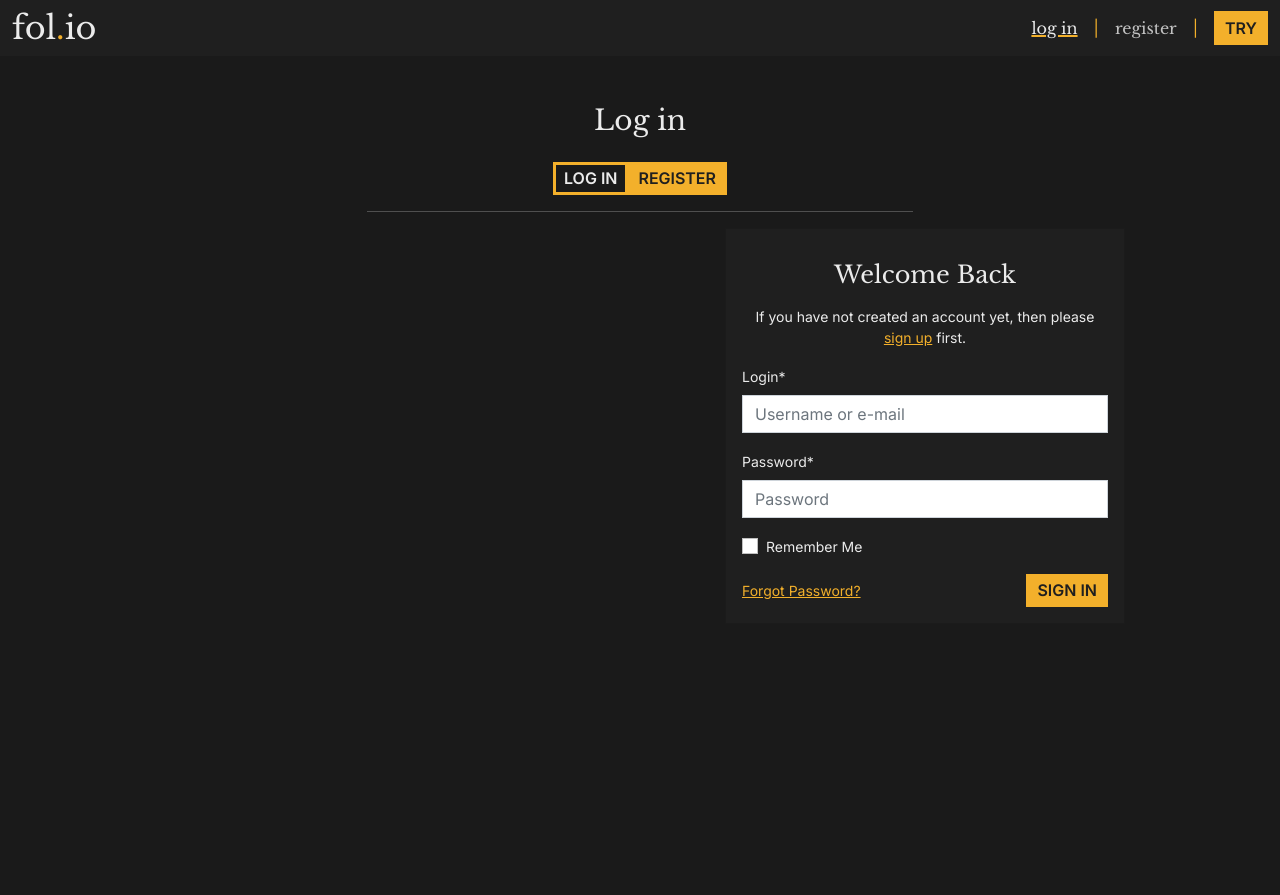
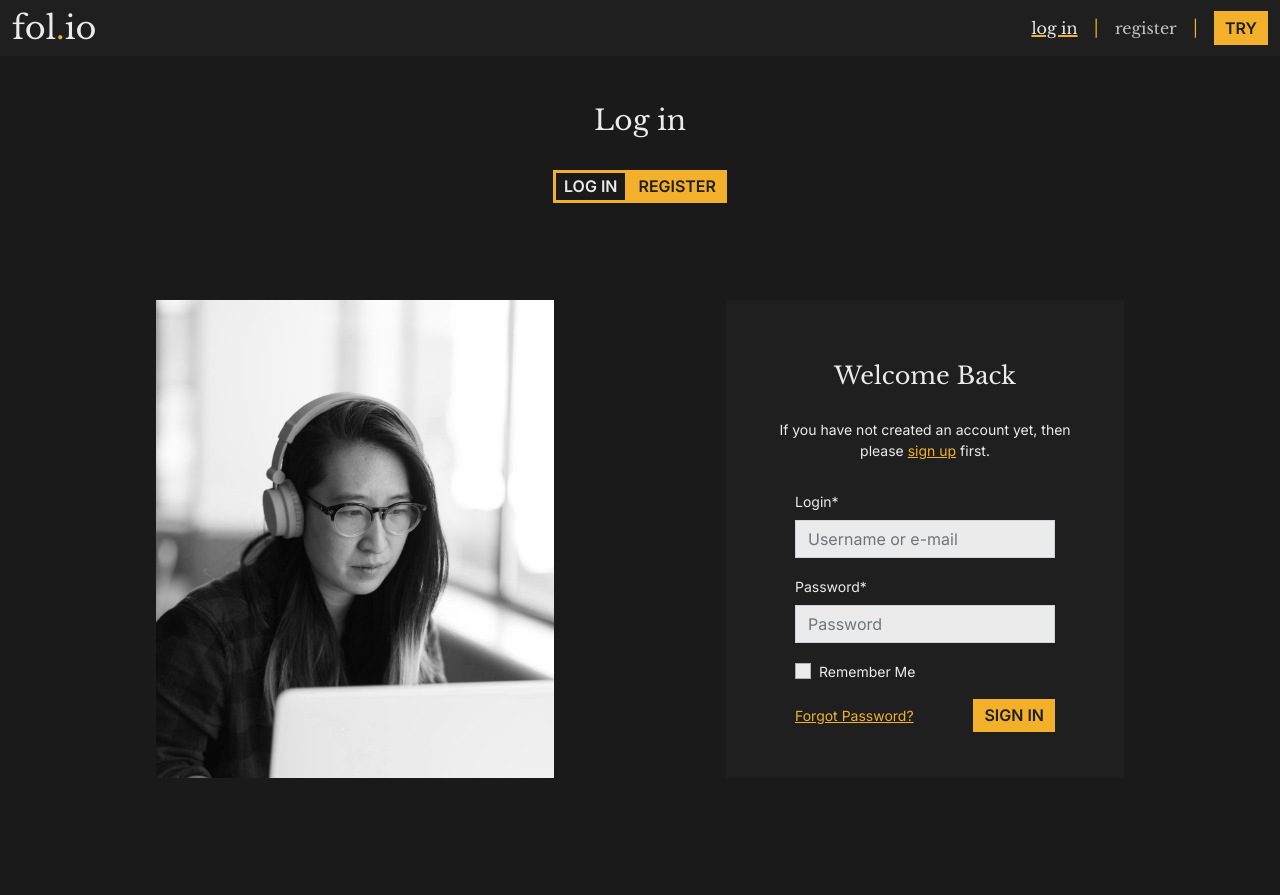
Before and after one commit to Code-Institute-Submissions/KieranSweeden-fol.io, a Django app: page /accounts/login/ in a window 1280 px wide. Shown: the top 895 px of the page. Run offline with Django 4.2, Linux system fonts and the light colour scheme; some libraries are stand-ins or nearby versions.

Commit message:
Finish styling for log in page

```diff
--- a/static/css/base.css
+++ b/static/css/base.css
@@ -166,6 +166,7 @@ a.btn-tertiary:hover {
     border-radius: 0;
     background-color: var(--folio-black-color);
     max-width: 25rem;
+    height: 30rem;
 }
 
 /* Form Styling */
@@ -173,9 +174,31 @@ a.btn-tertiary:hover {
 input.form-control,
 .form-check-input[type=checkbox] {
     border-radius: 0;
+    background-color: var(--folio-white-color);
+}
+
+input.form-control:focus,
+input.form-control:focus-visible {
+    border-color: var(--folio-feature-color);
+    box-shadow: var(--folio-feature-color);
+    background-color: var(--folio-white-color);
 }
 
 .form-check-label,
 .form-label {
     font-size: 14px;
 }
+
+.form-check-input {
+    /* background-color: var(--folio-white-color); */
+}
+
+.form-check-input:focus {
+    box-shadow: var(--folio-feature-color);
+    border-color: var(--folio-feature-color);
+}
+
+.form-check-input:checked {
+    background-color: var(--folio-feature-color);
+    border-color: var(--folio-feature-color);
+}
--- a/templates/base.html
+++ b/templates/base.html
@@ -55,32 +55,39 @@
   <div id="navbar-buffer"></div>
 
   <header class="container">
-    <div class="row">
+    <div class="row py-5">
       <div class="col-12 text-center">
-        <h2 class="h3 mt-5">
+        <h2 class="h3 mb-3">
           {% block header_title %}{% endblock %}
         </h1>
       </div>
       {% include 'includes/external-header-nav.html' %}
-      <div class="col-6 offset-3">
-          <hr>
-      </div>
     </div>
   </header>
 
-  <main class="container">
+  <main class="container mt-5">
     <div class="row">
-      <div class="col-6">
-
+      <div class="d-none d-xl-flex col-6 justify-content-center align-items-center">
+        <div id="scene" class="card overflow-hidden">
+            <img data-depth="0.1" src="{% static 'images/developer-table-laptop.jpg' %}" alt="" class="w-100">
+        </div>
       </div>
-      <div class="col-6 d-flex justify-content-center align-items-center">
-        <div class="card">
-          <div class="card-body">
+      <div class="d-flex col-12 col-xl-6 justify-content-center align-items-center">
+        <div class="card p-4 d-flex justify-content-center align-items-center">
+          <div class="card-body d-flex flex-column justify-content-around align-items-center">
             {% block content %}{% endblock %}
           </div>
         </div>
       </div>
     </div>
   </main>
+
+  <script src="https://cdnjs.cloudflare.com/ajax/libs/parallax/3.1.0/parallax.min.js"></script>
+
+  <script>
+    var scene = document.getElementById('scene');
+    var parallaxInstance = new Parallax(scene);
+  </script>
+
   </body>
 </html>
```
Also changed, not shown: static/images/developer-table-laptop.jpg (added).
